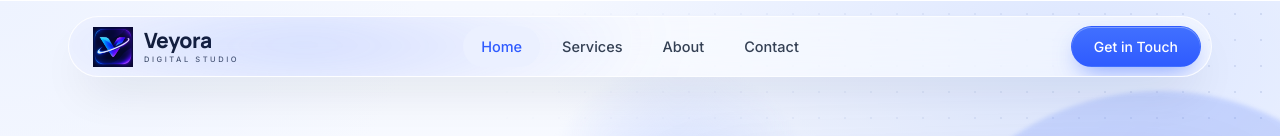
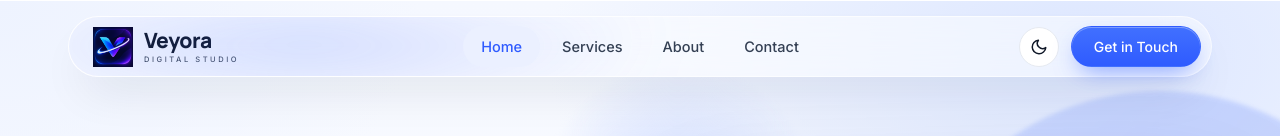
Before and after one commit to info01veyora-sudo/website, a Next.js app: page / in a window 1280 px wide. Shown: the top 136 px of the page. Built offline with nearby package versions, Linux system fonts and the light colour scheme.

Commit message:
add the dark and light mode

```diff
--- a/src/app/layout.tsx
+++ b/src/app/layout.tsx
@@ -86,6 +86,11 @@ export default function RootLayout({
   return (
     <html lang="en" className={`${manrope.variable} ${inter.variable}`} suppressHydrationWarning>
       <head>
+        <script
+          dangerouslySetInnerHTML={{
+            __html: `(function(){try{var k='veyora-theme',t=localStorage.getItem(k);if(t!=='dark'&&t!=='light'){t=window.matchMedia('(prefers-color-scheme: dark)').matches?'dark':'light'}document.documentElement.setAttribute('data-theme',t)}catch(e){}})()`,
+          }}
+        />
         <link rel="icon" href="/images/logo.png" sizes="any" type="image/png" />
         <link rel="shortcut icon" href="/images/logo.png" type="image/png" />
         <link rel="apple-touch-icon" href="/images/logo.png" sizes="180x180" type="image/png" />
--- a/src/app/veyora.css
+++ b/src/app/veyora.css
@@ -1,12 +1,32 @@
 :root{
   --navy:#101828; --deep:#0B1220; --blue:#2F5BFF; --blue2:#5B7FFF; --ink:#4B5565;
   --bg:#F3F5F8; --line:#E5E9F0; --tint:#EBF0FF;
+  --page:#FFFFFF; --surface:#FFFFFF; --field:#F3F5F8; --field-focus:#FFFFFF;
+  --nav-glass:rgba(255,255,255,.82); --nav-border:rgba(229,233,240,.9);
+  --nav-liquid:rgba(255,255,255,.5); --nav-liquid-border:rgba(255,255,255,.65);
+  --menu-bg:#FFFFFF; --chip-bg:#FFFFFF;
+  --btn-o-bg:rgba(255,255,255,.8); --btn-o-hover:#FFFFFF; --btn-o-border:#cdd8f5;
+  --tag-text:#344054; --line-hover:#cfd9f6;
+  --hero-top:#F5F8FF; --hero-glow-1:#DCE6FF; --hero-glow-2:#EEF3FF; --hero-curve:#FFFFFF;
   --h:var(--font-manrope),system-ui,sans-serif; --b:var(--font-inter),system-ui,sans-serif;
+  color-scheme:light;
   box-sizing:border-box; padding-top:env(safe-area-inset-top,0px); padding-bottom:env(safe-area-inset-bottom,0px);
 }
+[data-theme="dark"]{
+  --navy:#F2F4F7; --deep:#070C18; --ink:#A9B4CA;
+  --bg:#0F1830; --line:#22304F; --tint:#1A2640;
+  --page:#0B1220; --surface:#101C38; --field:#0A1528; --field-focus:#152340;
+  --nav-glass:rgba(15,24,48,.78); --nav-border:rgba(34,48,79,.9);
+  --nav-liquid:rgba(15,24,48,.58); --nav-liquid-border:rgba(58,79,125,.55);
+  --menu-bg:#0F1830; --chip-bg:#0F1830;
+  --btn-o-bg:rgba(26,38,64,.8); --btn-o-hover:#1A2640; --btn-o-border:#2A3C63;
+  --tag-text:#C5CEE0; --line-hover:#3A4F7D;
+  --hero-top:#0F1830; --hero-glow-1:rgba(47,91,255,.2); --hero-glow-2:rgba(91,127,255,.08); --hero-curve:#0B1220;
+  color-scheme:dark;
+}
 *,*::before,*::after{box-sizing:inherit}
-html{scroll-behavior:smooth;scroll-padding-top:96px}
-body{margin:0;font-family:var(--b);color:var(--navy);background:#fff;line-height:1.65;-webkit-font-smoothing:antialiased;overflow-x:hidden}
+html{scroll-behavior:smooth;scroll-padding-top:96px;background:var(--page)}
+body{margin:0;font-family:var(--b);color:var(--navy);background:var(--page);line-height:1.65;-webkit-font-smoothing:antialiased;overflow-x:hidden;transition:background-color .25s,color .25s}
 a{color:inherit;text-decoration:none}
 :focus-visible{outline:3px solid var(--blue);outline-offset:3px;border-radius:10px}
 .wrap{max-width:1200px;margin:0 auto;padding:0 28px}
@@ -17,32 +37,43 @@ h1,h2,h3{font-family:var(--h);margin:0;letter-spacing:-.025em;line-height:1.08}
 .btn{display:inline-flex;align-items:center;justify-content:center;gap:10px;font:500 15px var(--b);padding:15px 28px;border-radius:999px;border:1.5px solid transparent;cursor:pointer;transition:transform .2s,box-shadow .2s,background .2s}
 .btn-p{background:linear-gradient(180deg,#4170FF,#2F5BFF);color:#fff;box-shadow:0 10px 24px -8px rgba(47,91,255,.6),inset 0 1px 0 rgba(255,255,255,.3)}
 .btn-p:hover{transform:translateY(-2px);box-shadow:0 14px 28px -8px rgba(47,91,255,.7),inset 0 1px 0 rgba(255,255,255,.3)}
-.btn-o{background:rgba(255,255,255,.8);border-color:#cdd8f5;color:var(--blue)}
-.btn-o:hover{background:#fff;border-color:var(--blue)}
+.btn-o{background:var(--btn-o-bg);border-color:var(--btn-o-border);color:var(--blue)}
+.btn-o:hover{background:var(--btn-o-hover);border-color:var(--blue)}
 .btn-s{padding:11px 22px;font-size:14px}
 
 /* header */
 header{position:sticky;top:0;z-index:30;padding-top:16px}
-.nav{display:flex;align-items:center;justify-content:space-between;gap:18px;background:rgba(255,255,255,.82);backdrop-filter:blur(16px) saturate(1.4);border:1px solid rgba(229,233,240,.9);border-radius:999px;padding:9px 10px 9px 24px;box-shadow:0 10px 30px -12px rgba(16,24,40,.16);position:relative}
+.nav{display:flex;align-items:center;justify-content:space-between;gap:18px;background:var(--nav-glass);backdrop-filter:blur(16px) saturate(1.4);border:1px solid var(--nav-border);border-radius:999px;padding:9px 10px 9px 24px;box-shadow:0 10px 30px -12px rgba(16,24,40,.16);position:relative;transition:background .25s,border-color .25s}
 .logo{display:flex;align-items:center;gap:11px}
 .logo img,.logo svg{width:40px;height:auto}
 .logo b{display:block;font:800 21px var(--h);line-height:1;letter-spacing:-.02em}
 .logo small{display:block;font:500 7.5px var(--b);letter-spacing:.34em;color:var(--ink);margin-top:4px}
 .links{display:flex;gap:4px;list-style:none;margin:0;padding:0;position:absolute;left:50%;transform:translateX(-50%)}
-.links a{display:block;padding:9px 18px;font-weight:500;font-size:14.5px;border-radius:999px;color:#344054;transition:background .2s,color .2s}
+.links a{display:block;padding:9px 18px;font-weight:500;font-size:14.5px;border-radius:999px;color:var(--tag-text);transition:background .2s,color .2s}
 .links a:hover{background:var(--tint);color:var(--blue)}
 .links a.on{background:var(--tint);color:var(--blue)}
 .burger{display:none;background:none;border:0;padding:10px;cursor:pointer;color:var(--navy)}
 .burger svg{width:26px;height:26px}
 .mcta{display:none}
+.nav-actions{display:flex;align-items:center;gap:12px;margin-left:auto}
+
+/* theme toggle */
+.theme-toggle{flex:none;width:40px;height:40px;border-radius:50%;border:1px solid var(--line);background:var(--surface);color:var(--navy);display:grid;place-items:center;cursor:pointer;transition:background .2s,color .2s,border-color .2s}
+.theme-toggle:hover{background:var(--tint);color:var(--blue);border-color:var(--line-hover)}
+.theme-toggle svg{width:18px;height:18px}
+.theme-toggle .icon-sun{display:none}
+[data-theme="dark"] .theme-toggle .icon-sun{display:block}
+[data-theme="dark"] .theme-toggle .icon-moon{display:none}
 
 /* liquid glass navbar — opt in with class "liquid" on .nav */
-.nav.liquid{overflow:hidden;background:rgba(255,255,255,.5);backdrop-filter:blur(26px) saturate(1.15);border:1px solid rgba(255,255,255,.65);box-shadow:0 24px 48px -16px rgba(16,24,40,.12)}
-.nav.liquid .liq{position:absolute;inset:-18%;border-radius:inherit;filter:blur(30px);pointer-events:none;
+.nav.liquid{background:var(--nav-liquid);backdrop-filter:blur(26px) saturate(1.15);border:1px solid var(--nav-liquid-border);box-shadow:0 24px 48px -16px rgba(16,24,40,.12)}
+.nav.liquid .liq{position:absolute;inset:0;border-radius:inherit;overflow:hidden;pointer-events:none}
+.nav.liquid .liq::before{content:"";position:absolute;inset:-18%;filter:blur(30px);
   background:
     radial-gradient(650px 320px at 20% 0%,rgba(47,91,255,.24),transparent 55%),
     radial-gradient(550px 280px at 110% 35%,rgba(91,127,255,.2),transparent 55%);
   animation:liq-drift 10s ease-in-out infinite alternate}
+[data-theme="dark"] .nav.liquid .liq{opacity:.55}
 @keyframes liq-drift{
   0%{transform:translate(-7%,-9%) scale(.85)}
   50%{transform:translate(11%,5%) scale(1.05)}
@@ -51,14 +82,16 @@ header{position:sticky;top:0;z-index:30;padding-top:16px}
 
 /* hero */
 .hero{position:relative;margin-top:-76px;padding:100px 0 130px;overflow:hidden;background:
-  radial-gradient(900px 520px at 85% 8%,#DCE6FF 0%,transparent 60%),
-  radial-gradient(700px 480px at 0% 0%,#EEF3FF 0%,transparent 60%),
-  linear-gradient(180deg,#F5F8FF,#fff)}
-.hero::before{content:"";position:absolute;inset:0;background-image:radial-gradient(#b9c6e8 1px,transparent 1.2px);background-size:26px 26px;opacity:.5;-webkit-mask-image:linear-gradient(100deg,transparent 35%,#000 90%);mask-image:linear-gradient(100deg,transparent 35%,#000 90%)}
-.hero::after{content:"";position:absolute;left:-6%;right:-6%;bottom:-2px;height:100px;background:#fff;border-radius:50% 50% 0 0/100% 100% 0 0}
+  radial-gradient(900px 520px at 85% 8%,var(--hero-glow-1) 0%,transparent 60%),
+  radial-gradient(700px 480px at 0% 0%,var(--hero-glow-2) 0%,transparent 60%),
+  linear-gradient(180deg,var(--hero-top),var(--page));transition:background .25s}
+
+.hero::after{content:"";position:absolute;left:-6%;right:-6%;bottom:-2px;height:100px;background:var(--hero-curve);border-radius:50% 50% 0 0/100% 100% 0 0;transition:background .25s}
 .orb{position:absolute;border-radius:50%;filter:blur(2px);pointer-events:none}
 .o1{width:520px;height:520px;right:-140px;top:90px;background:linear-gradient(140deg,#8FAAFF,#3F66F5);opacity:.28}
 .o2{width:280px;height:280px;left:42%;top:60px;background:radial-gradient(circle,#CFDBFF,transparent 70%)}
+[data-theme="dark"] .o1{opacity:.12}
+[data-theme="dark"] .o2{opacity:.15}
 .hg{display:grid;grid-template-columns:1.05fr .95fr;gap:24px;align-items:center;position:relative}
 .hero h1{font-size:clamp(42px,5.8vw,72px);font-weight:800;margin:24px 0 22px;letter-spacing:-.035em}
 .hero h1 .u{position:relative;white-space:nowrap}
@@ -66,7 +99,7 @@ header{position:sticky;top:0;z-index:30;padding-top:16px}
 .lead{font-size:18.5px;color:var(--ink);max-width:470px;margin:0 0 34px}
 .cta{display:flex;flex-wrap:wrap;gap:14px}
 .tags{display:flex;gap:10px;margin-top:38px;flex-wrap:wrap}
-.tags span{font-size:13.5px;font-weight:500;color:#344054;display:flex;align-items:center;gap:8px}
+.tags span{font-size:13.5px;font-weight:500;color:var(--tag-text);display:flex;align-items:center;gap:8px}
 .tags span::before{content:"";width:6px;height:6px;border-radius:50%;background:var(--blue)}
 .tags span+span{padding-left:14px;border-left:1px solid var(--line)}
 
@@ -83,7 +116,7 @@ header{position:sticky;top:0;z-index:30;padding-top:16px}
 .scr .ln{position:absolute;left:8%;right:8%;bottom:9%;height:1px;background:linear-gradient(90deg,transparent,#4d6ff0,transparent)}
 .base{height:15px;background:linear-gradient(#dfe3ea,#a3abba);border-radius:0 0 22px 22px;margin:0 -7%;position:relative}
 .base::after{content:"";position:absolute;left:50%;top:0;width:90px;height:5px;transform:translateX(-50%);background:#b6bdca;border-radius:0 0 8px 8px}
-.chip{position:absolute;background:#fff;border:1px solid var(--line);border-radius:16px;padding:12px 16px;box-shadow:0 18px 40px -12px rgba(16,24,40,.25);display:flex;align-items:center;gap:12px;font-size:13px}
+.chip{position:absolute;background:var(--chip-bg);border:1px solid var(--line);border-radius:16px;padding:12px 16px;box-shadow:0 18px 40px -12px rgba(16,24,40,.25);display:flex;align-items:center;gap:12px;font-size:13px;transition:background .25s}
 .chip .i{width:36px;height:36px;border-radius:11px;display:grid;place-items:center;background:var(--tint);color:var(--blue)}
 .chip .i svg{width:19px;height:19px}
 .chip b{display:block;font:700 14px var(--h)}
@@ -103,9 +136,10 @@ section{position:relative}
 /* services */
 .g4{display:flex;overflow-x:auto;gap:22px;padding:12px 24px 28px;scrollbar-width:none;-ms-overflow-style:none}
 .g4::-webkit-scrollbar{display:none}
-.svc{flex:0 0 auto;width:300px;position:relative;background:#fff;border:1px solid var(--line);border-radius:24px;padding:28px 26px 30px;overflow:hidden;transition:transform .3s,box-shadow .3s,border-color .3s;box-shadow:0 1px 2px rgba(16,24,40,.04);cursor:pointer}
+.svc{flex:0 0 auto;width:300px;position:relative;background:var(--surface);border:1px solid var(--line);border-radius:24px;padding:28px 26px 30px;overflow:hidden;transition:box-shadow .3s,border-color .3s,background .25s;box-shadow:0 1px 2px rgba(16,24,40,.04);cursor:pointer}
 .svc::before{content:"";position:absolute;inset:-10%;border-radius:inherit;background:radial-gradient(260px 160px at 100% 0,var(--g),transparent 70%);opacity:.6;pointer-events:none}
-.svc:hover{box-shadow:0 18px 36px -16px rgba(16,24,40,.18);border-color:#cfd9f6;z-index:1}
+[data-theme="dark"] .svc::before{opacity:.16}
+.svc:hover{box-shadow:0 18px 36px -16px rgba(16,24,40,.18);border-color:var(--line-hover);z-index:1}
 .ic{position:relative;width:54px;height:54px;border-radius:16px;display:grid;place-items:center;margin-bottom:22px;color:#fff;box-shadow:0 10px 20px -8px var(--s)}
 .ic svg{width:26px;height:26px}
 .svc h3{position:relative;font-size:19px;font-weight:700;margin-bottom:8px;letter-spacing:-.015em}
@@ -116,7 +150,7 @@ section{position:relative}
 .ag h2{font-size:clamp(32px,4vw,44px);font-weight:800;margin:10px 0 18px}
 .ag p{color:var(--ink);font-size:17px;margin:0 0 14px;max-width:520px}
 .pillars{display:grid;gap:14px}
-.pil{display:flex;gap:18px;align-items:flex-start;background:#fff;border:1px solid var(--line);border-radius:20px;padding:22px 24px;transition:transform .25s,box-shadow .25s}
+.pil{display:flex;gap:18px;align-items:flex-start;background:var(--surface);border:1px solid var(--line);border-radius:20px;padding:22px 24px;transition:transform .25s,box-shadow .25s,background .25s}
 .pil:hover{transform:translateX(6px);box-shadow:0 16px 34px -16px rgba(16,24,40,.2)}
 .pil .i{flex:none;width:46px;height:46px;border-radius:14px;background:var(--tint);color:var(--blue);display:grid;place-items:center}
 .pil .i svg{width:23px;height:23px}
@@ -133,13 +167,16 @@ section{position:relative}
 .panel p{color:#C3CDE3;font-size:17px;margin:0 0 22px;max-width:420px}
 .loc{display:inline-flex;align-items:center;gap:10px;font-size:15px;color:#E4EAFA}
 .loc svg{width:20px;height:20px;color:#9DB6FF}
-form{background:#fff;color:var(--navy);border-radius:24px;padding:30px;display:grid;gap:16px;box-shadow:0 30px 60px -24px rgba(0,0,0,.5)}
+form{background:var(--surface);color:var(--navy);border-radius:24px;padding:30px;display:grid;gap:16px;box-shadow:0 30px 60px -24px rgba(0,0,0,.5);transition:background .25s}
 .f label{display:block;font-size:13.5px;font-weight:600;margin-bottom:6px}
-.f input,.f textarea{width:100%;font:400 15px var(--b);color:var(--navy);background:var(--bg);border:1.5px solid transparent;border-radius:14px;padding:13px 16px;transition:border-color .2s,background .2s}
+.f input,.f textarea{width:100%;font:400 15px var(--b);color:var(--navy);background:var(--field);border:1.5px solid transparent;border-radius:14px;padding:13px 16px;transition:border-color .2s,background .2s}
+.f input::placeholder,.f textarea::placeholder{color:var(--ink);opacity:.7}
 .f textarea{resize:vertical;min-height:110px}
-.f input:focus,.f textarea:focus{outline:0;border-color:var(--blue);background:#fff}
-.f.bad input,.f.bad textarea{border-color:#d92d20;background:#fff}
+.f input:focus,.f textarea:focus{outline:0;border-color:var(--blue);background:var(--field-focus)}
+.f.bad input,.f.bad textarea{border-color:#d92d20;background:var(--field-focus)}
 .err{display:none;color:#b42318;font-size:12.5px;margin-top:5px}
+[data-theme="dark"] .f.bad input,[data-theme="dark"] .f.bad textarea{border-color:#f97066}
+[data-theme="dark"] .err{color:#fda29b}
 .f.bad .err{display:block}
 .two{display:grid;grid-template-columns:1fr 1fr;gap:16px}
 form .btn{width:100%}
@@ -182,8 +219,8 @@ footer ul a:hover{color:#fff}
 }
 @media(max-width:820px){
   .burger{display:block}
-  .nav>.btn{display:none}
-  .links{position:absolute;left:0;right:0;top:calc(100% + 10px);transform:none;background:#fff;border:1px solid var(--line);border-radius:26px;padding:12px;flex-direction:column;display:none;box-shadow:0 20px 40px -12px rgba(16,24,40,.25)}
+  .nav-actions>.btn{display:none}
+  .links{position:absolute;left:0;right:0;top:calc(100% + 10px);transform:none;background:var(--menu-bg);border:1px solid var(--line);border-radius:26px;padding:12px;flex-direction:column;display:none;box-shadow:0 20px 40px -12px rgba(16,24,40,.25)}
   .links.open{display:flex}
   .mcta{display:block;margin-top:6px}.mcta .btn{width:100%}
 }
--- a/src/components/Navbar.tsx
+++ b/src/components/Navbar.tsx
@@ -1,6 +1,7 @@
 "use client";
 
 import { useEffect, useState } from "react";
+import { ThemeToggle } from "@/components/ThemeToggle";
 
 const LINKS = [
   { id: "home", label: "Home" },
@@ -80,6 +81,9 @@ export function Navbar() {
             <li className="mcta"><a className="btn btn-p" href="#contact">Get in Touch</a></li>
           </ul>
 
+          <div className="nav-actions">
+            <ThemeToggle />
+
             <a className="btn btn-p btn-s" href="#contact">
               Get in Touch
             </a>
@@ -95,6 +99,7 @@ export function Navbar() {
                 <path d="M4 7h16M4 12h16M4 17h16" />
               </svg>
             </button>
+          </div>
         </nav>
       </div>
     </header>
--- /dev/null
+++ b/src/components/ThemeToggle.tsx
@@ -0,0 +1,63 @@
+"use client";
+
+import { useEffect, useState } from "react";
+
+type Theme = "light" | "dark";
+
+export function ThemeToggle() {
+  const [theme, setTheme] = useState<Theme>("light");
+
+  // Sync state with the theme the inline script already applied
+  useEffect(() => {
+    setTheme(document.documentElement.dataset.theme === "dark" ? "dark" : "light");
+  }, []);
+
+  const toggle = () => {
+    const next: Theme =
+      document.documentElement.dataset.theme === "dark" ? "light" : "dark";
+    document.documentElement.dataset.theme = next;
+    try {
+      localStorage.setItem("veyora-theme", next);
+    } catch {
+      /* storage may be unavailable */
+    }
+    setTheme(next);
+  };
+
+  return (
+    <button
+      type="button"
+      className="theme-toggle"
+      onClick={toggle}
+      aria-label={theme === "dark" ? "Switch to light mode" : "Switch to dark mode"}
+      aria-pressed={theme === "dark"}
+      suppressHydrationWarning
+    >
+      <svg
+        className="icon-moon"
+        viewBox="0 0 24 24"
+        fill="none"
+        stroke="currentColor"
+        strokeWidth="2"
+        strokeLinecap="round"
+        strokeLinejoin="round"
+        aria-hidden="true"
+      >
+        <path d="M21 12.79A9 9 0 1111.21 3 7 7 0 0021 12.79z" />
+      </svg>
+      <svg
+        className="icon-sun"
+        viewBox="0 0 24 24"
+        fill="none"
+        stroke="currentColor"
+        strokeWidth="2"
+        strokeLinecap="round"
+        strokeLinejoin="round"
+        aria-hidden="true"
+      >
+        <circle cx="12" cy="12" r="4" />
+        <path d="M12 2v2M12 20v2M4.93 4.93l1.41 1.41M17.66 17.66l1.41 1.41M2 12h2M20 12h2M4.93 19.07l1.41-1.41M17.66 6.34l1.41-1.41" />
+      </svg>
+    </button>
+  );
+}
```
Lines whose indentation alone changed are shown as unchanged.
